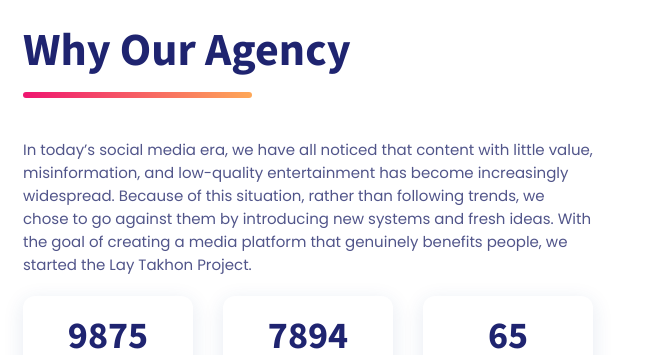
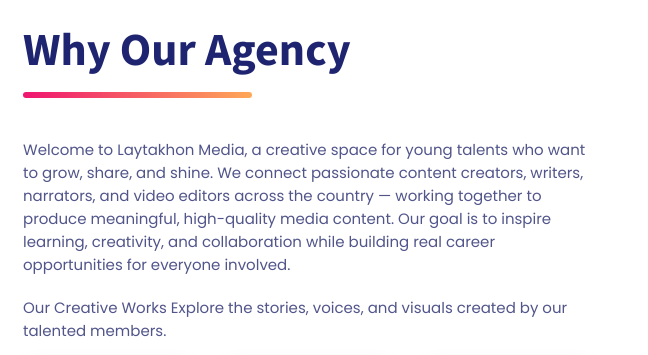
Before and after one commit to thesmartgooners1/laytakhonmediagroup, a plain HTML site: page index.html in a window 1280 px wide. Shown: the part 840-1195 px from the top of the page, 632-1280 px from the left. Drawn offline with nearby package versions, Linux system fonts and the light colour scheme; a script that the page names is missing.

Commit message:
Update index.html

```diff
--- a/index.html
+++ b/index.html
@@ -152,11 +152,19 @@
             <h2 class="h2 section-title underline">Why Our Agency</h2>
 
             <p class="about-text">
-           In today’s social media era, we have all noticed that content with little value, misinformation, and low-quality entertainment has become increasingly widespread.
-Because of this situation, rather than following trends, we chose to go against them by introducing new systems and fresh ideas. With the goal of creating a media platform that genuinely benefits people, we started the Lay Takhon Project.
-            </p>
+          Welcome to Laytakhon Media, a creative space for young
+talents who want to grow, share, and shine.
+We connect passionate content creators, writers, narrators,
+and video editors across the country — working together to
+produce meaningful, high-quality media content.
+Our goal is to inspire learning, creativity, and collaboration
+while building real career opportunities for everyone
+involved.
 
             <p class="about-text">
+              Our Creative Works
+Explore the stories, voices, and visuals
+created by our talented members.
             </p>
 
             <ul class="stats-list">
```
